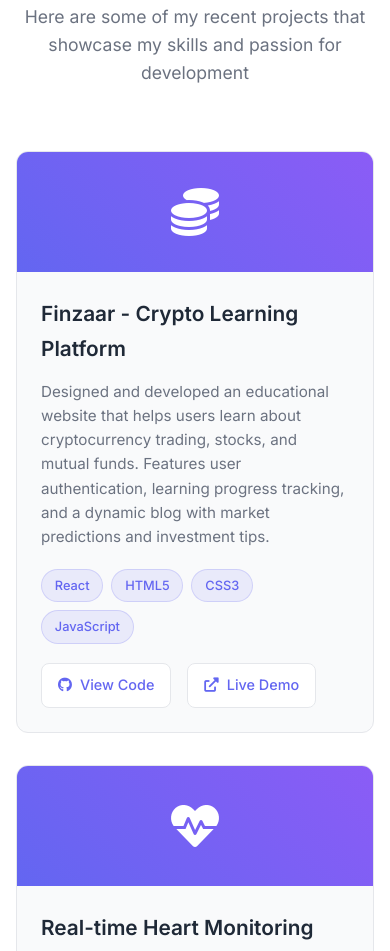
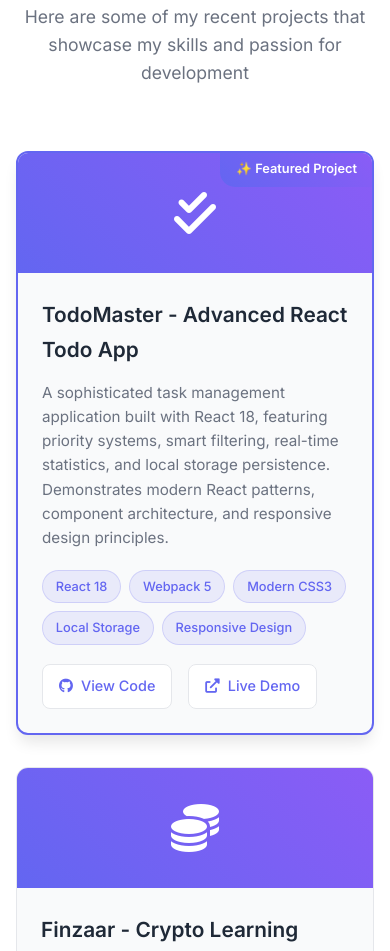
Before and after one commit to 0ashutosh1/portfolio, a plain HTML site: page Index.html in a window 390 px wide. Shown: the part 4515-5466 px from the top of the page. Drawn offline with Linux system fonts and the light colour scheme.

Commit message:
Add TodoMaster React app as featured project
 Features:
- Added TodoMaster as the first featured project
- Enhanced project card with 'featured' styling
- Updated project description highlighting React 18 and modern development
- Added appropriate tech tags and GitHub links

 TodoMaster Highlights:
- Advanced React development with hooks and modern patterns
- Component architecture and state management
- Priority system and smart filtering
- Local storage persistence
- Responsive design with animations

This demonstrates advanced frontend development skills and modern React expertise.

```diff
--- a/Index.html
+++ b/Index.html
@@ -210,6 +210,33 @@
         <p>Here are some of my recent projects that showcase my skills and passion for development</p>
       </div>
       <div class="project-container">
+        <div class="project-card featured">
+          <div class="project-image">
+            <i class="fas fa-check-double"></i>
+          </div>
+          <div class="project-content">
+            <h3>TodoMaster - Advanced React Todo App</h3>
+            <p>A sophisticated task management application built with React 18, featuring priority systems, smart filtering, real-time statistics, and local storage persistence. Demonstrates modern React patterns, component architecture, and responsive design principles.</p>
+            <div class="project-tech">
+              <span class="tech-tag">React 18</span>
+              <span class="tech-tag">Webpack 5</span>
+              <span class="tech-tag">Modern CSS3</span>
+              <span class="tech-tag">Local Storage</span>
+              <span class="tech-tag">Responsive Design</span>
+            </div>
+            <div class="project-links">
+              <a href="https://github.com/0ashutosh1/todomaster-react" target="_blank" class="project-link">
+                <i class="fab fa-github"></i>
+                View Code
+              </a>
+              <a href="https://0ashutosh1.github.io/todomaster-react" target="_blank" class="project-link">
+                <i class="fas fa-external-link-alt"></i>
+                Live Demo
+              </a>
+            </div>
+          </div>
+        </div>
+
         <div class="project-card">
           <div class="project-image">
             <i class="fas fa-coins"></i>
--- a/style.css
+++ b/style.css
@@ -615,6 +615,31 @@ body {
   transform: translateY(-10px);
   box-shadow: var(--shadow-heavy);
   border-color: var(--primary-color);
+}
+
+.project-card.featured {
+  position: relative;
+  border: 2px solid var(--primary-color);
+  box-shadow: var(--shadow-medium);
+}
+
+.project-card.featured::before {
+  content: '✨ Featured Project';
+  position: absolute;
+  top: -1px;
+  right: -1px;
+  background: linear-gradient(45deg, var(--primary-color), var(--secondary-color));
+  color: white;
+  padding: 0.4rem 1rem;
+  border-radius: 0 var(--border-radius) 0 15px;
+  font-size: 0.8rem;
+  font-weight: 600;
+  z-index: 10;
+}
+
+.project-card.featured:hover {
+  transform: translateY(-15px);
+  box-shadow: var(--shadow-heavy);
 }
 
 .project-image {
```
